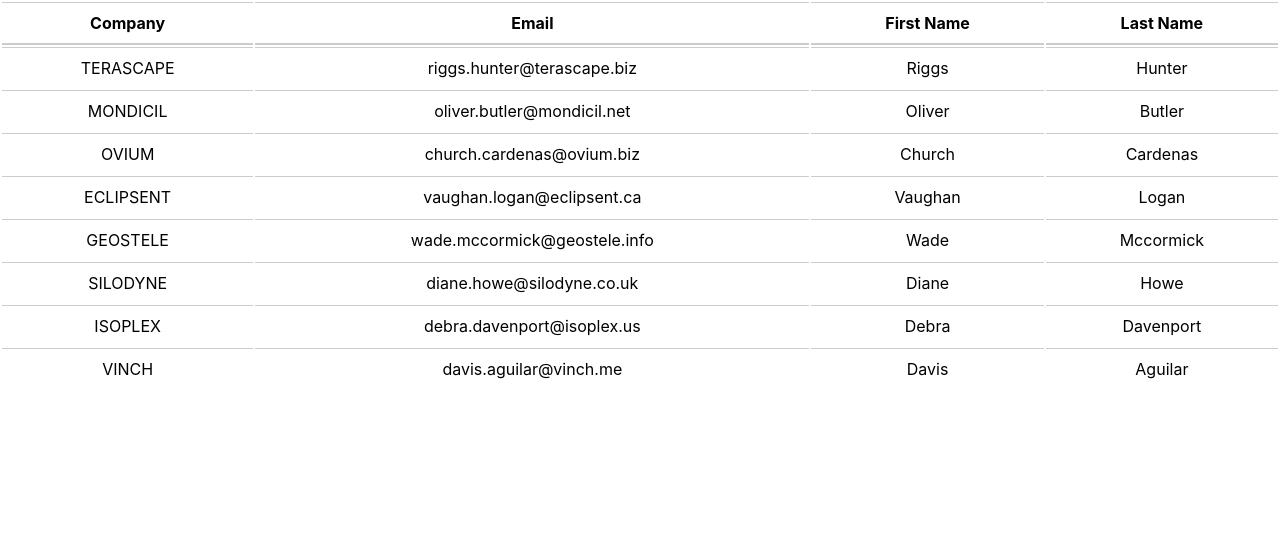
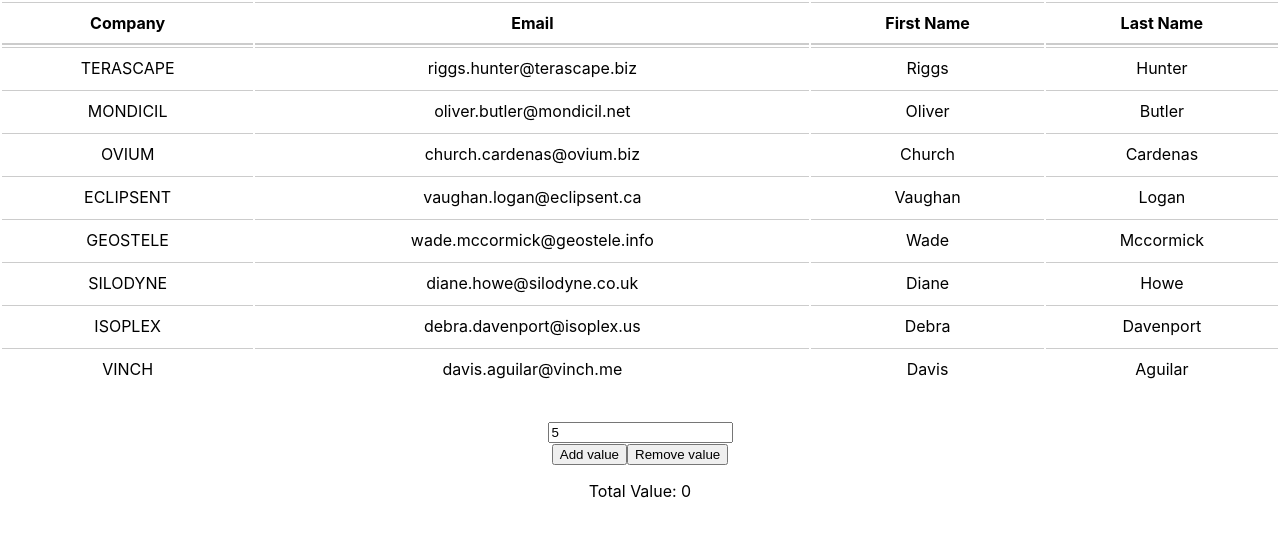
Before and after one commit to gunins/react-table, a React app: page / in a window 1280 px wide. Shown: the top 536 px of the page. Built offline with nearby package versions, Linux system fonts and the light colour scheme.

Commit message:
Adding examples of local events

```diff
--- a/src/App.tsx
+++ b/src/App.tsx
@@ -5,29 +5,70 @@ import appModel from './network';
 import {ITable} from "./interfaces";
 
 interface IProps {
+    table: ITable
 }
 
-const table: ITable = {
+/*const table: ITable = {
     header: [],
     rows: []
-};
+};*/
 
-class App extends React.Component {
-    state: { table: ITable };
+export class App extends React.Component<IProps> {
+    state: {
+        table: ITable,
+        updatedValue: number,
+        inputValue: number
+    };
 
     constructor(props: IProps) {
         super(props);
         const table = appModel.get();
-        this.state = {table};
+        const updatedValue: number = 0;
+        const inputValue: number = 5;
+
+        this.handleAddValue = this.handleAddValue.bind(this);
+        this.handleRemoveValue = this.handleRemoveValue.bind(this);
+
+        this.state = {
+            table,
+            updatedValue,
+            inputValue
+        };
         // appModel.update((table: ITable) => this.setState({table}));
     }
 
+    private handleAddValue() {
+        const addedValue = this.state.updatedValue + this.state.inputValue;
+        this.setState({
+            updatedValue: addedValue
+        })
+    }
 
-    render() {
+    private handleRemoveValue() {
+        const addedValue = this.state.updatedValue - this.state.inputValue;
+        this.setState({
+            updatedValue: addedValue
+        })
+    }
+
+    private handleChangeEvent(event: React.FormEvent<HTMLInputElement>) {
+        this.setState({
+            inputValue: parseInt(event.currentTarget.value)
+        })
+    }
+
+    public render() {
         const {table} = this.state;
+
         return (
             <div className="App">
                 <AppTable table={table}/>
+                <input type="number" value={this.state.inputValue} onChange={(e) => this.handleChangeEvent(e)}/>
+                <div>
+                    <button onClick={this.handleAddValue}>Add value</button>
+                    <button onClick={this.handleRemoveValue}>Remove value</button>
+                </div>
+                <p>Total Value: {this.state.updatedValue}</p>
             </div>
         );
     }
```
